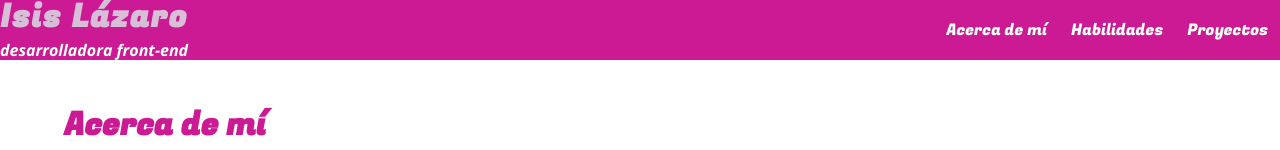
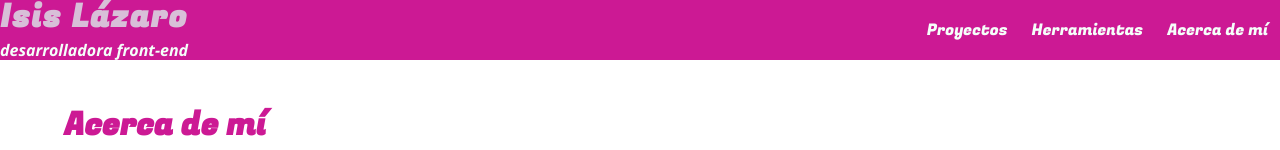
Before and after one commit to isisLazaro/isislazaro.github.io, a Vue app: page / in a window 1280 px wide. Shown: the top 150 px of the page. Built offline with nearby package versions, Linux system fonts and the light colour scheme.

Commit message:
update configuration and deploy files

```diff
--- a/src/components/Navbar.vue
+++ b/src/components/Navbar.vue
@@ -6,14 +6,14 @@
         <h2 class="subtitle is-6">desarrolladora front-end</h2>
       </router-link>
       <div class="navbar-end">
+        <router-link class="navbar-item" :to="{ name: 'proyectos' }"
+          >Proyectos</router-link
+        >
+        <router-link class="navbar-item" :to="{ name: 'habilidades' }"
+          >Herramientas</router-link
+        >
         <router-link class="navbar-item" :to="{ name: 'about' }"
           >Acerca de mí</router-link
-        >
-        <router-link class="navbar-item" :to="{ name: 'habilidades' }"
-          >Habilidades</router-link
-        >
-        <router-link class="navbar-item" :to="{ name: 'proyectos' }"
-          >Proyectos</router-link
         >
       </div>
     </nav>
--- a/vue.config.js
+++ b/vue.config.js
@@ -1,3 +1,3 @@
 module.exports = {
-  publicPath: process.env.NODE_ENV === "production" ? "/portfolio/" : "/"
+  publicPath: process.env.NODE_ENV === "/"
 };
```
Also changed, not shown: 1 other file (tests, documents, lock files or other folders).
